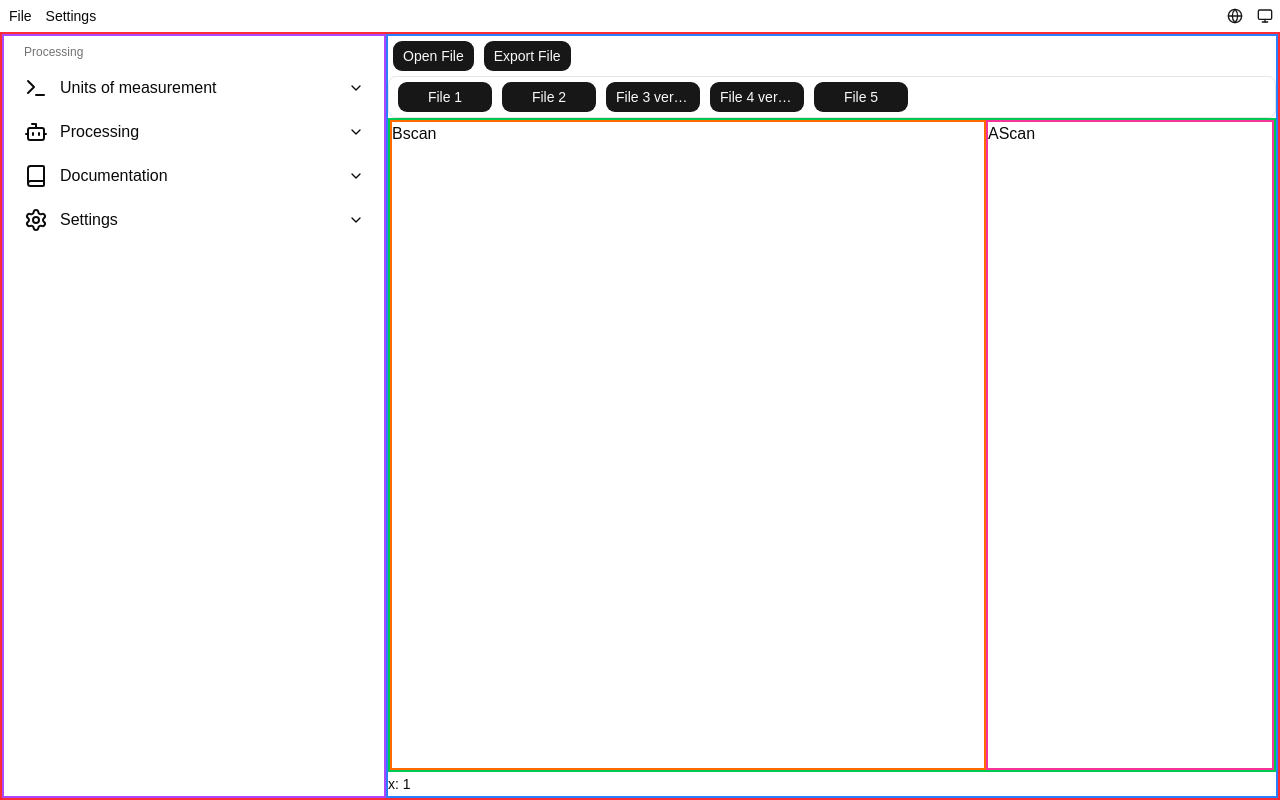
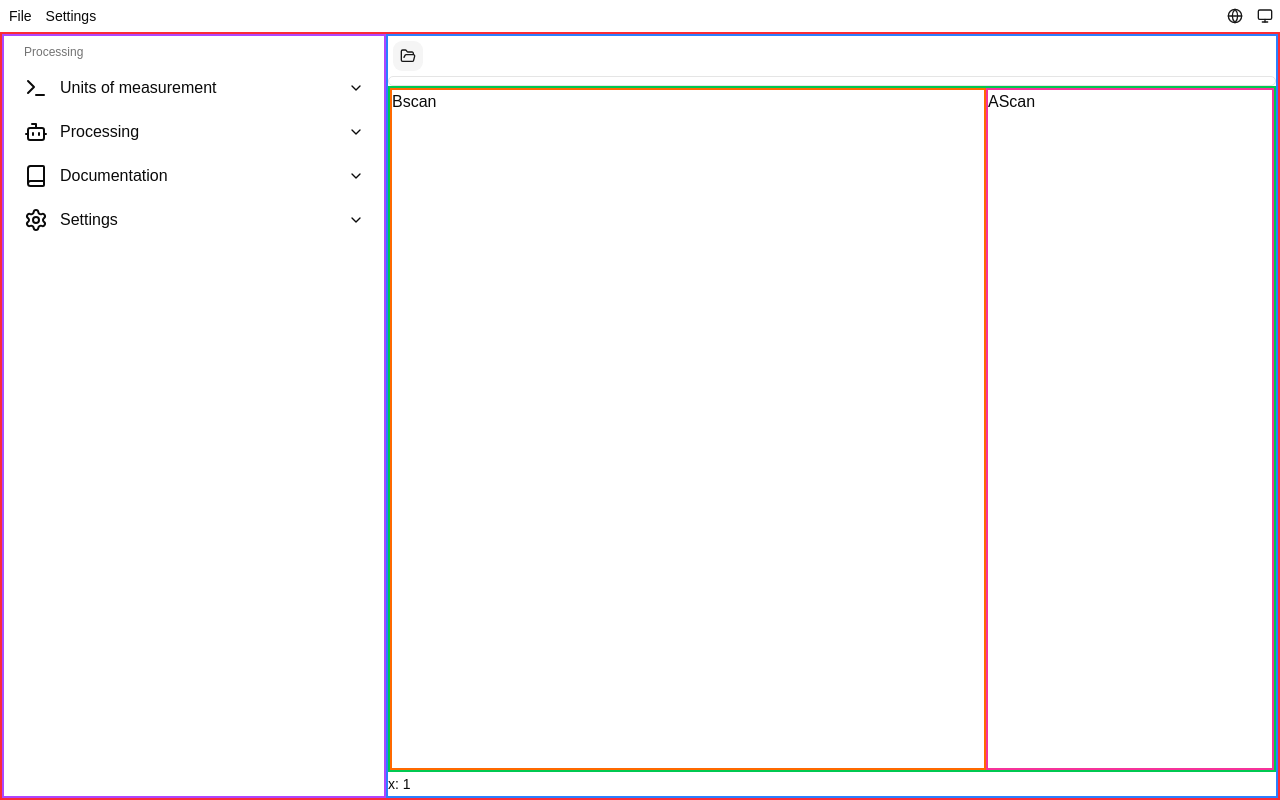
Before and after one commit to teodorro/gpr-dowser, a React (Vite) app: page / in a window 1280 px wide. Built offline with nearby package versions, Linux system fonts and the light colour scheme.

Commit message:
feat: open/close files

```diff
--- a/src/App.tsx
+++ b/src/App.tsx
@@ -1,6 +1,6 @@
 import "./App.css";
 import MainMenu from "./features/main-menu/MainMenu";
-import FileTabs from "./features/FileTabs";
+import FileTabs from "./features/file-tabs/FileTabs";
 import Sidebar from "./features/sidebar/Sidebar";
 import ButtonsBar from "./features/buttons-bar/ButtonsBar";
 import StatusBar from "./features/StatusBar";
--- a/src/features/FileTabs.tsx
+++ /dev/null
@@ -1,34 +0,0 @@
-import { Button } from "@/components/ui/button";
-import { ScrollArea, ScrollBar } from "@/components/ui/scroll-area";
-import { useTranslation } from "react-i18next";
-
-export default function FileTabs() {
-  const { t } = useTranslation();
-
-  const tabs = [
-    { label: t("file_1"), value: "file_1" },
-    { label: t("file_2"), value: "file_2" },
-    {
-      label: t("file_3"),
-      value: "file_3",
-    },
-    {
-      label: t("file_4"),
-      value: "file_4",
-    },
-    { label: t("file_5"), value: "file_5" },
-  ];
-
-  return (
-    <ScrollArea className="w-full rounded-md border whitespace-nowrap ">
-      <div className="flex w-max space-x-4 p-1">
-        {tabs.map((tab) => (
-          <Button key={tab.value} className="w-24 mx-1">
-            <span className="truncate">{tab.label}</span>
-          </Button>
-        ))}
-      </div>
-      <ScrollBar orientation="horizontal" />
-    </ScrollArea>
-  );
-}
--- a/src/features/buttons-bar/ButtonsBar.tsx
+++ b/src/features/buttons-bar/ButtonsBar.tsx
@@ -1,10 +1,28 @@
 import { Button } from "@/components/ui/button";
+import { loadDataFile } from "@/file-parsers/load-data-file";
+import { FolderOpenIcon } from "lucide-react";
 
 export default function ButtonsBar() {
+  const loadFileHandler = (event: React.ChangeEvent<HTMLInputElement>) => {
+    const file = event.target.files?.[0] as File;
+    loadDataFile(file);
+  };
+
   return (
-    <div className="flex flex-row gap-2 p-1">
-      <Button>Open File</Button>
-      <Button>Export File</Button>
+    <div
+      className="flex flex-row gap-2 p-1"
+      onClick={() => document.getElementById("file-input")?.click()}
+    >
+      <input
+        id="file-input"
+        type="file"
+        className="hidden"
+        accept=".txt, .geo, .gem"
+        onChange={(e) => loadFileHandler(e)}
+      />
+      <Button variant="secondary" size="icon">
+        <FolderOpenIcon className="w-4 h-4" />
+      </Button>
     </div>
   );
 }
--- /dev/null
+++ b/src/features/file-tabs/FileTab.tsx
@@ -0,0 +1,33 @@
+import { Button } from "@/components/ui/button";
+import useFileRegistry from "@/stores/file-registry-store";
+import { XIcon } from "lucide-react";
+
+type Props = {
+  id: string;
+  label: string;
+};
+
+export default function FileTab({ id, label }: Props) {
+  const closeTab = useFileRegistry.use.removeFile();
+
+  const getShortLabel = (label: string, maxLength: number) => {
+    return label.length > maxLength ? label.slice(0, maxLength) + "..." : label;
+  };
+  return (
+    <div className="flex items-center bg-secondary rounded-md border border-ring">
+      <Button variant="ghost" className="border-0">
+        <span className="truncate">{getShortLabel(label, 20)}</span>
+      </Button>
+      <Button
+        variant="ghost"
+        className="border-0"
+        size="icon"
+        onClick={() => {
+          closeTab(id);
+        }}
+      >
+        <XIcon className="w-4 h-4" />
+      </Button>
+    </div>
+  );
+}
--- /dev/null
+++ b/src/features/file-tabs/FileTabs.tsx
@@ -0,0 +1,28 @@
+import { ScrollArea, ScrollBar } from "@/components/ui/scroll-area";
+import useFileRegistry from "@/stores/file-registry-store";
+import { useMemo } from "react";
+import FileTab from "./FileTab";
+import { dataSliceStores } from "@/stores/data-slice-stores";
+
+export default function FileTabs() {
+  const fileIds = useFileRegistry.use.fileIds();
+
+  const tabs = useMemo(() => {
+    const vals = fileIds.map((id) => ({
+      id,
+      label: dataSliceStores.get(id)?.getState().name ?? "",
+    }));
+    return vals;
+  }, [fileIds]);
+
+  return (
+    <ScrollArea className="w-full rounded-md border whitespace-nowrap ">
+      <div className="flex w-max space-x-1 p-1">
+        {tabs.map((tab) => (
+          <FileTab key={tab.id} id={tab.id} label={tab.label} />
+        ))}
+      </div>
+      <ScrollBar orientation="horizontal" />
+    </ScrollArea>
+  );
+}
--- a/src/features/main-menu/FileMenu.tsx
+++ b/src/features/main-menu/FileMenu.tsx
@@ -14,9 +14,9 @@ export default function FileMenu() {
 
   const loadFileHandler = (event: React.ChangeEvent<HTMLInputElement>) => {
     const file = event.target.files?.[0] as File;
-    console.log(file); // TODO: remove this
     loadDataFile(file);
   };
+
   return (
     <>
       <input
--- a/src/features/settings-buttons-bar/Languages.tsx
+++ b/src/features/settings-buttons-bar/Languages.tsx
@@ -8,14 +8,12 @@ import {
 } from "@/components/ui/dropdown-menu";
 import { GB, RU } from "country-flag-icons/react/3x2";
 import { useTranslation } from "react-i18next";
-import { toast } from "sonner";
 
 export function Languages() {
   const { t, i18n } = useTranslation();
 
   const handleChangeLanguage = (language: "en" | "ru") => {
     i18n.changeLanguage(language);
-    toast.success("Event has been created", { position: "bottom-center" });
   };
 
   return (
--- a/src/file-parsers/load-data-file.ts
+++ b/src/file-parsers/load-data-file.ts
@@ -7,6 +7,7 @@ import {
 } from "@/stores/data-slice-stores";
 import { toast } from "sonner";
 import { readGemFile } from "./read-gem-file";
+import useFileRegistry from "@/stores/file-registry-store";
 
 type FileExtension = "txt" | "geo" | "gem";
 
@@ -41,7 +42,7 @@ const loadTxtFile = async (file: File) => {
     const data = readKrotTxtFile(raw);
     const id = crypto.randomUUID();
     dataSliceStores.set(
-      file.name,
+      id,
       createDataSliceStore(id, {
         name: file.name,
         path: file.name,
@@ -55,6 +56,7 @@ const loadTxtFile = async (file: File) => {
         displayBuffer: new Grid2D(0, 0),
       }),
     );
+    useFileRegistry.getState().addFile(id);
   } catch (err) {
     toast.error(
       `Failed to read file:
@@ -75,7 +77,7 @@ const loadGemFile = async (file: File) => {
     const data = readGemFile(uint8);
     const id = crypto.randomUUID();
     dataSliceStores.set(
-      file.name,
+      id,
       createDataSliceStore(id, {
         name: file.name,
         path: file.name,
@@ -89,6 +91,7 @@ const loadGemFile = async (file: File) => {
         displayBuffer: new Grid2D(0, 0),
       }),
     );
+    useFileRegistry.getState().addFile(id);
   };
 
   reader.onerror = (err: ProgressEvent<FileReader>) => {
--- /dev/null
+++ b/src/stores/file-registry-store.ts
@@ -0,0 +1,34 @@
+import { createSelectors } from "@/shared/create-selectors";
+import { create } from "zustand";
+
+type FileRegistryState = {
+  fileIds: string[];
+  selectedFileId: string | null;
+};
+
+type FileRegistryActions = {
+  addFile: (id: string) => void;
+  removeFile: (id: string) => void;
+  selectFile: (id: string) => void;
+};
+
+type FileRegistry = FileRegistryState & FileRegistryActions;
+
+const INITIAL_STATE: FileRegistryState = {
+  fileIds: [],
+  selectedFileId: null,
+};
+
+const useFileRegistryBase = create<FileRegistry>((set) => ({
+  ...INITIAL_STATE,
+
+  addFile: (id) => set((s) => ({ ...s, fileIds: [...s.fileIds, id] })),
+  removeFile: (id) =>
+    set((s) => ({ ...s, fileIds: s.fileIds.filter((f) => f !== id) })),
+  selectFile: (id) =>
+    set((s) => ({ ...s, selectedFileId: s.fileIds.includes(id) ? id : null })),
+}));
+
+const useFileRegistry = createSelectors(useFileRegistryBase);
+
+export default useFileRegistry;
```
